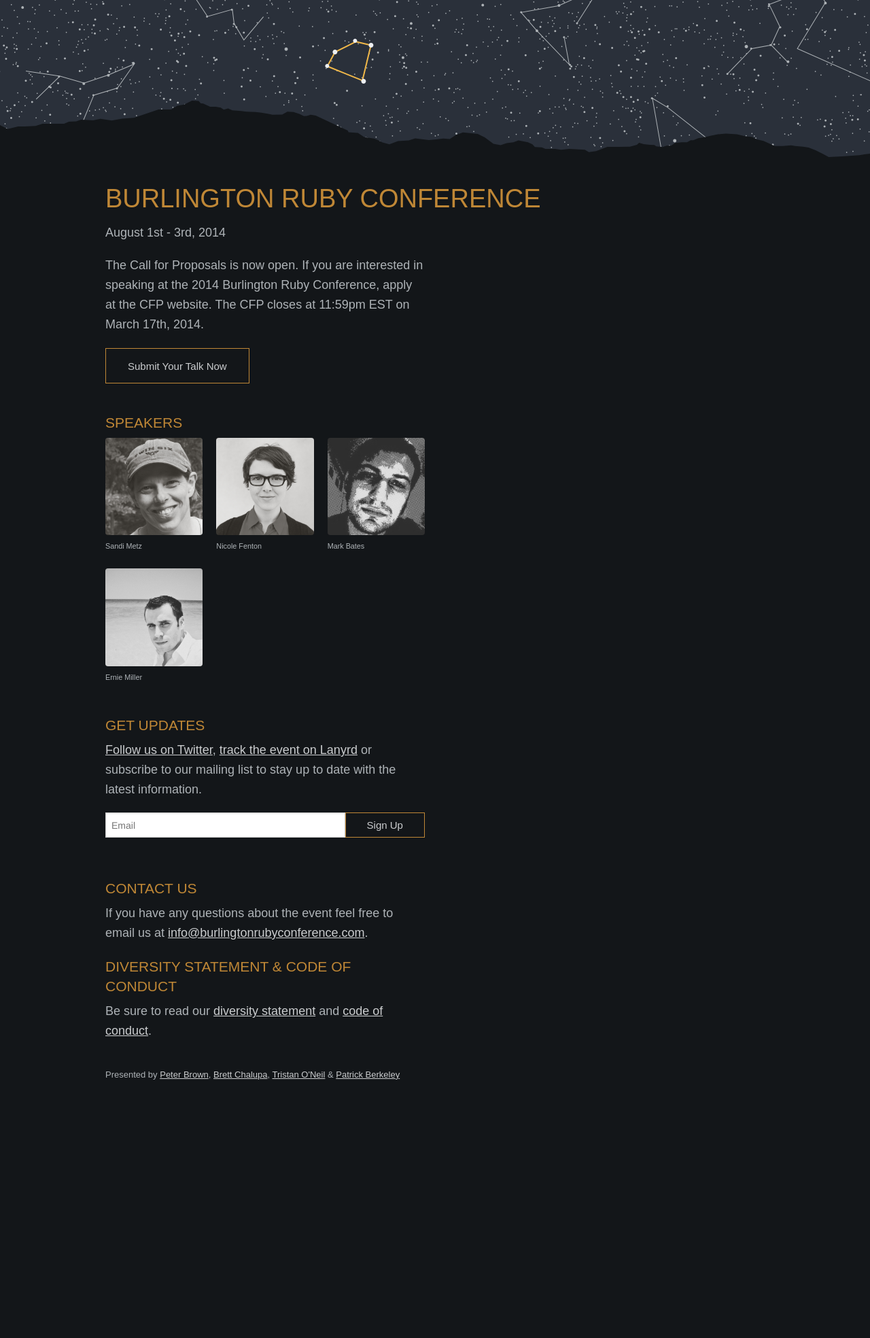
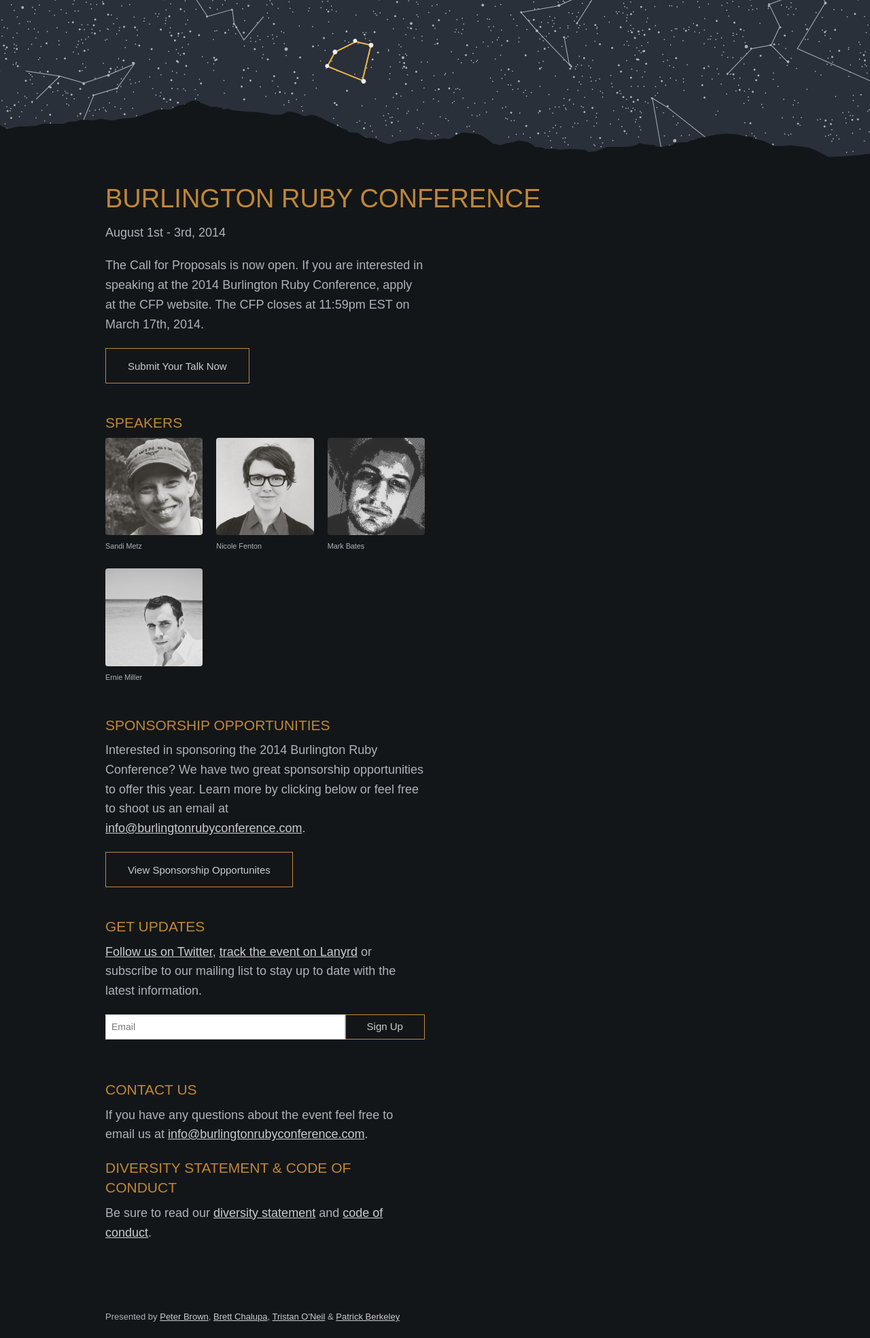
Before and after one commit to burlingtonruby/burlingtonrubyconference2014, a Jekyll site: the page built from index.html, in a window 1280 px wide. Shown: the whole page at 68% size. Built offline with Jekyll 4.4.1, drawn with Linux system fonts in a browser that asks for light colours; before the commit the page ends 1612 px from its top, so only the background shows below that.

Commit message:
Add sponsorship page
Adds sponsorship opportunities page based on original prospectus gist.
Also adds a blurb about sponsoring and a link to the sponsorship page on
the homepage.

```diff
--- a/css/style.css
+++ b/css/style.css
@@ -113,10 +113,22 @@
   line-height:120px;
 }
 
-.speaker-body {
-  margin-bottom: 80px;
-}
+footer { margin-top: 80px !important; }
 
 footer p {
   font-size: 13px;
 }
+
+.pricing-table {
+  border: solid 1px #BF8736;
+  margin-top: 40px;
+}
+
+.pricing-table li.title {
+  background: #BF8736 !important;
+}
+
+.pricing-table li {
+  background: none !important;
+  color: #fff !important;
+}
--- a/index.html
+++ b/index.html
@@ -39,6 +39,17 @@
 
 <div class="row section">
   <div class="small-12 medium-6 columns">
+    <h2>Sponsorship Opportunities</h2>
+
+    <p>Interested in sponsoring the 2014 Burlington Ruby Conference? We have two great sponsorship opportunities to offer this year.
+    Learn more by clicking below or feel free to shoot us an email at <a href="mailto:info@burlingtonrubyconference.com">info@burlingtonrubyconference.com</a>.</p>
+    <a class="button"
+      href="/sponsorship.html">View Sponsorship Opportunites</a>
+  </div>
+</div>
+
+<div class="row section">
+  <div class="small-12 medium-6 columns">
     <h2>Get Updates</h2>
 
     <p><a href="https://twitter.com/btvrubyconf" target="_blank">Follow us on
```
Also changed, not shown: sponsorship.html (added, +43 -0 lines).
